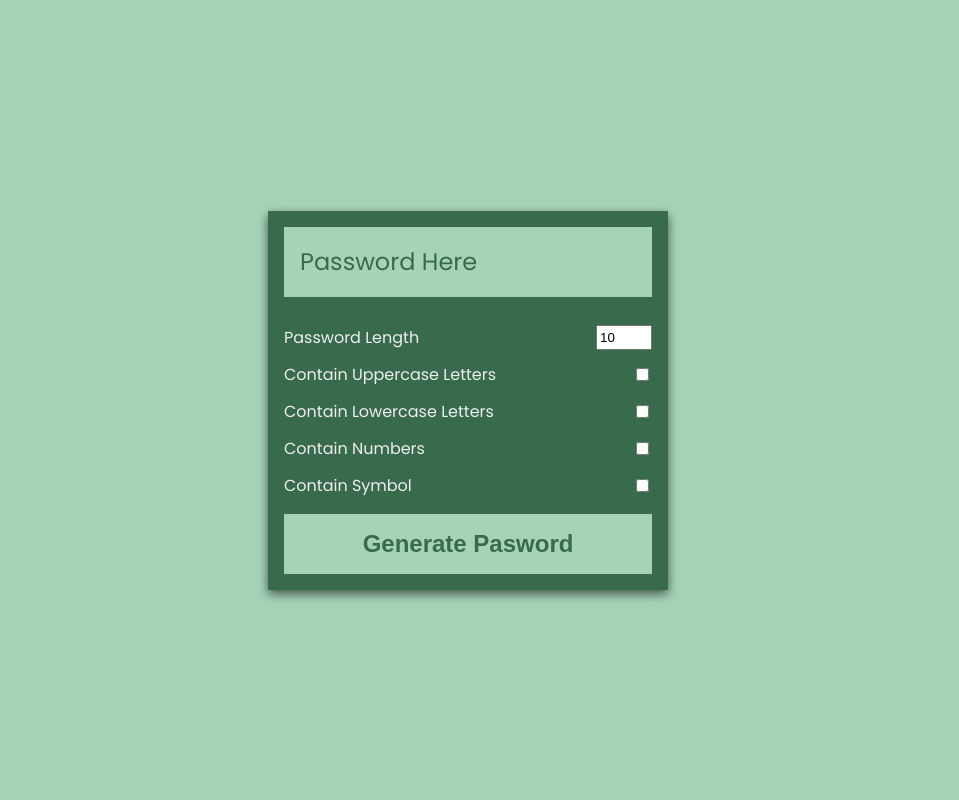
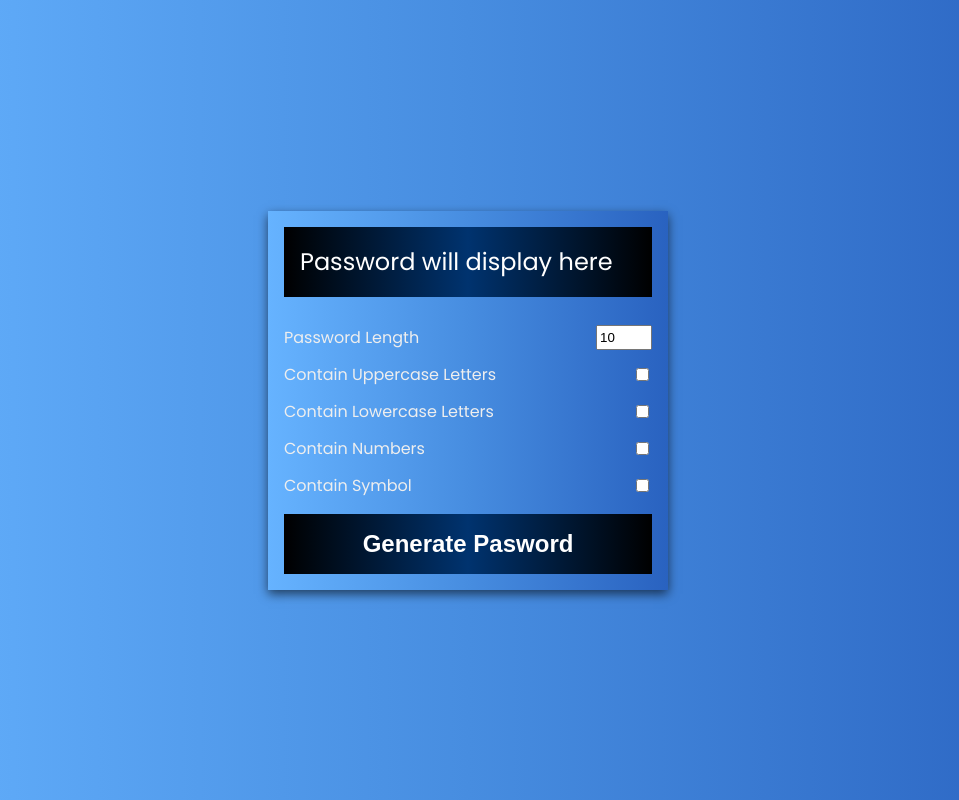
Before and after one commit to amaan-bhati/Sportoverview-2021, a plain HTML site: page index.html in a window 1280 px wide. Shown: the whole page, without its empty margins (172-1131 px from the left). Drawn offline with Linux system fonts and the light colour scheme.

Commit message:
styling changes

```diff
--- a/index.css
+++ b/index.css
@@ -5,7 +5,8 @@ box-sizing: border-box;
 body{
 margin: 0;
 font-family: "Poppins", sans-serif;
-background-color: #3b9e6373;
+
+background-image: linear-gradient(to right, #66b3ff, #478de0, #2962c0);
 
 color: #eee;
 display: flex;
@@ -15,7 +16,8 @@ min-height: 100vh;
 }
 .pw-container{
 width: 400px;
-background-color: rgb(55 107 76);
+
+background-image: linear-gradient(to right, #66b3ff, #478de0, #2962c0);
 
 box-shadow: 0 4px 10px rgba(0,0,0,0.6);
 }
@@ -23,10 +25,11 @@ box-shadow: 0 4px 10px rgba(0,0,0,0.6);
 padding: 1rem;
 }
 .pw{
+
 width: 100%;
 height: 70px;
-background-color: #a6d3b8;
-color: #376b4c;
+background-image: linear-gradient(to right, #000, #00336f, #000);
+color: #fff;
 display: flex;
 align-items: center;
 position: relative;
@@ -41,7 +44,8 @@ right: 0;
 transform: translate(0, 50%);
 transition: opacity 0.2s ease, transform 0.2s ease;
 opacity: 0;
-background-color: rgb(35, 5, 66);
+
+background-image: linear-gradient(to right, #66b3ff, #478de0, #2962c0);
 padding: 0.25rem 1rem;
 font-family: inherit;
 font-weight: bold;
@@ -64,9 +68,8 @@ margin: 0.75rem 0;
 }
 .generate{
 display: block;
-background-color: #a6d3b8;
-color: #376b4c;
-
+background-image: linear-gradient(to right, #000, #00336f, #000);
+color: #fff;
 font-weight: bold;
 padding: 1rem;
 font-size: 1.5rem;
--- a/index.html
+++ b/index.html
@@ -4,14 +4,14 @@
 <meta charset="UTF-8">
 <meta http-equiv="X-UA-Compatible" content="IE=edge">
 <meta name="viewport" content="width=device-width, initial-scale=1.0">
-<title>password Gen..</title>
+<title>password Generator</title>
 <link rel="stylesheet" href="index.css">
 </head>
 <body>
 <div class="pw-container">
 <div class="pw-header">
 <div class="pw">
-<span id="pw"> Password Here</span>
+<span id="pw"> Password will display here</span>
 <button id="copy">Copy</button>
 </div>
 </div>
```
